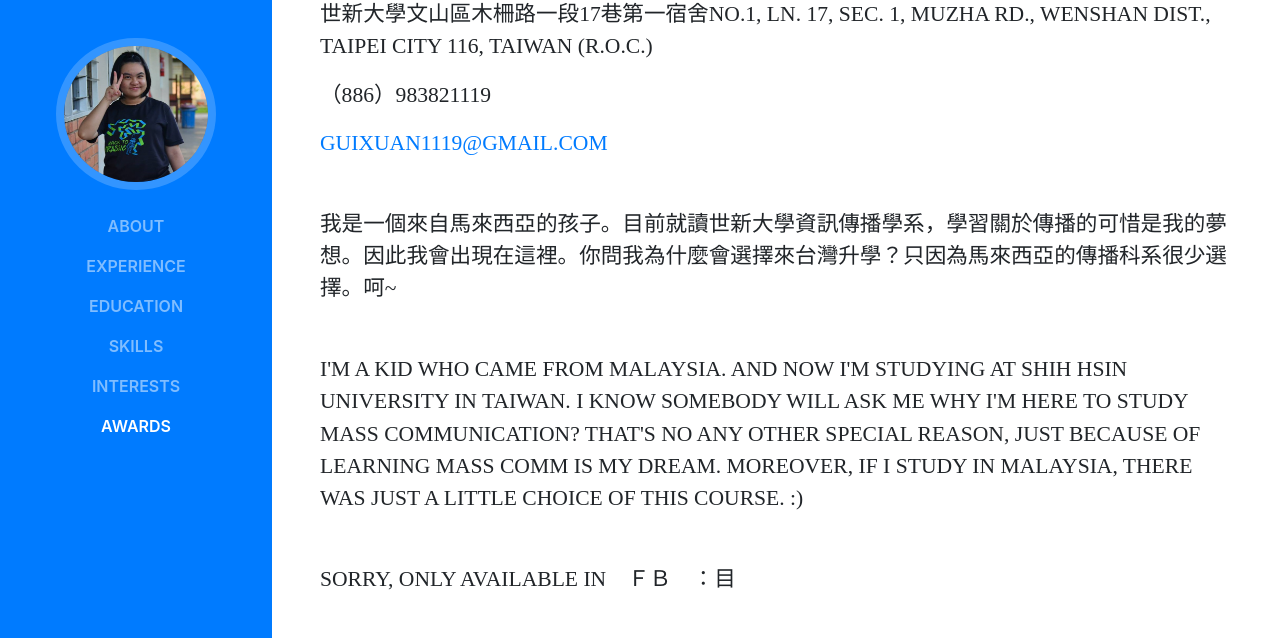
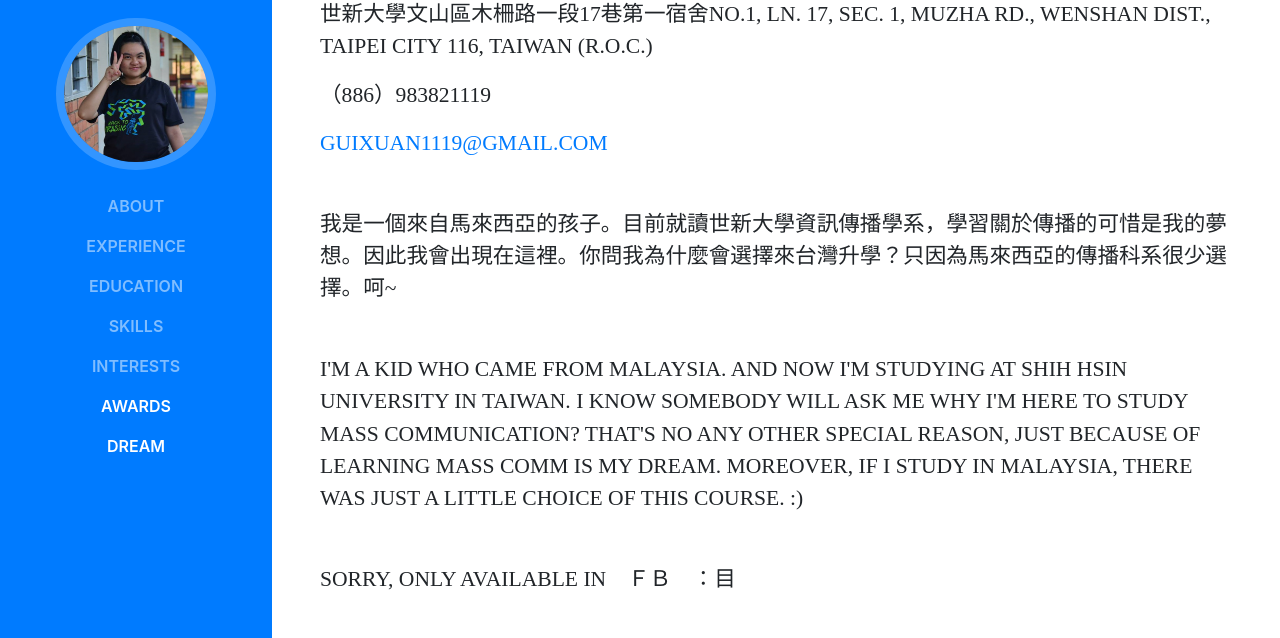
Before and after one commit to hiigx/hiigx.github.io, a website with bundled scripts: page index.html in a window 1280 px wide. Shown: the part 162-800 px from the top of the page. Built offline with nearby package versions, Linux system fonts and the light colour scheme; a web font is replaced by a local one.

Commit message:
Update index.html

```diff
--- a/index.html
+++ b/index.html
@@ -57,6 +57,9 @@
           </li>
           <li class="nav-item">
             <a class="nav-link js-scroll-trigger" href="#awards">Awards</a>
+          </li>
+	  <li class="nav-item">
+            <a class="nav-link js-scroll-trigger" href="#awards">Dream</a>
           </li>
         </ul>
       </div>
```
